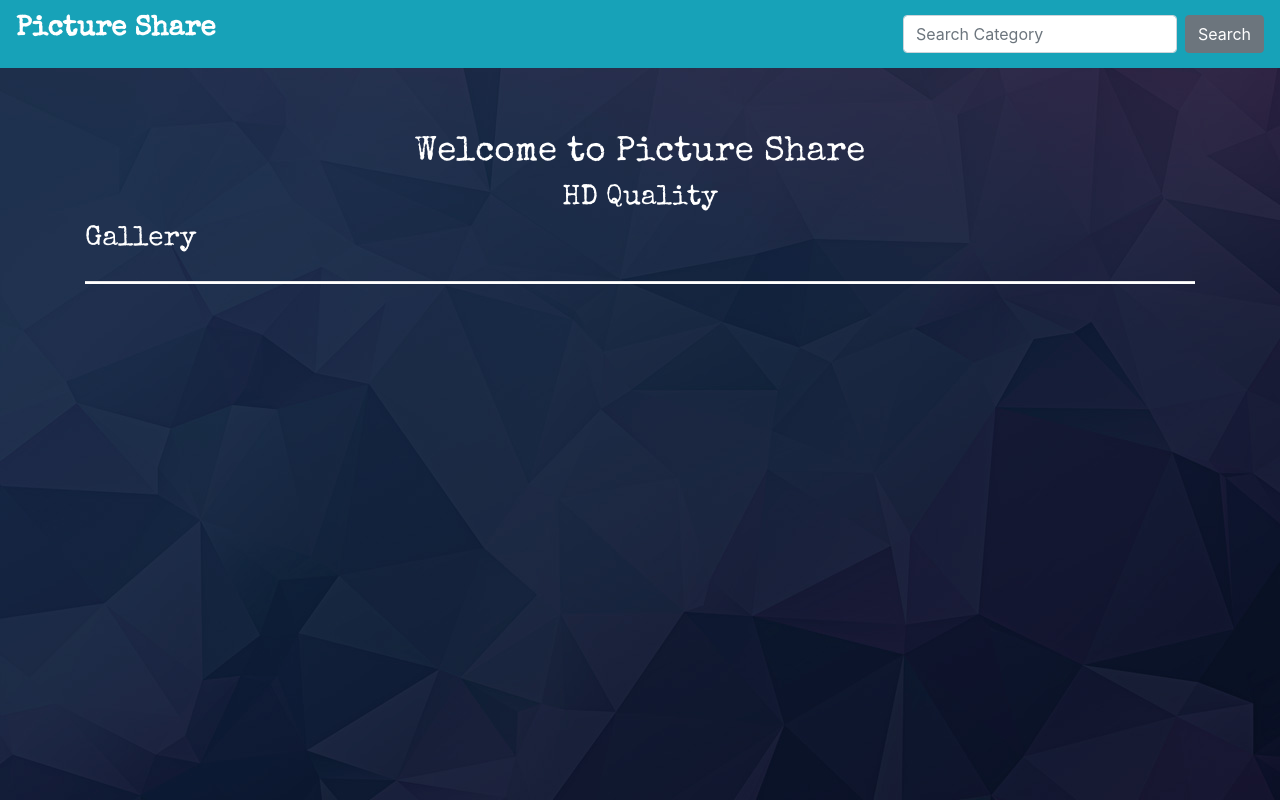
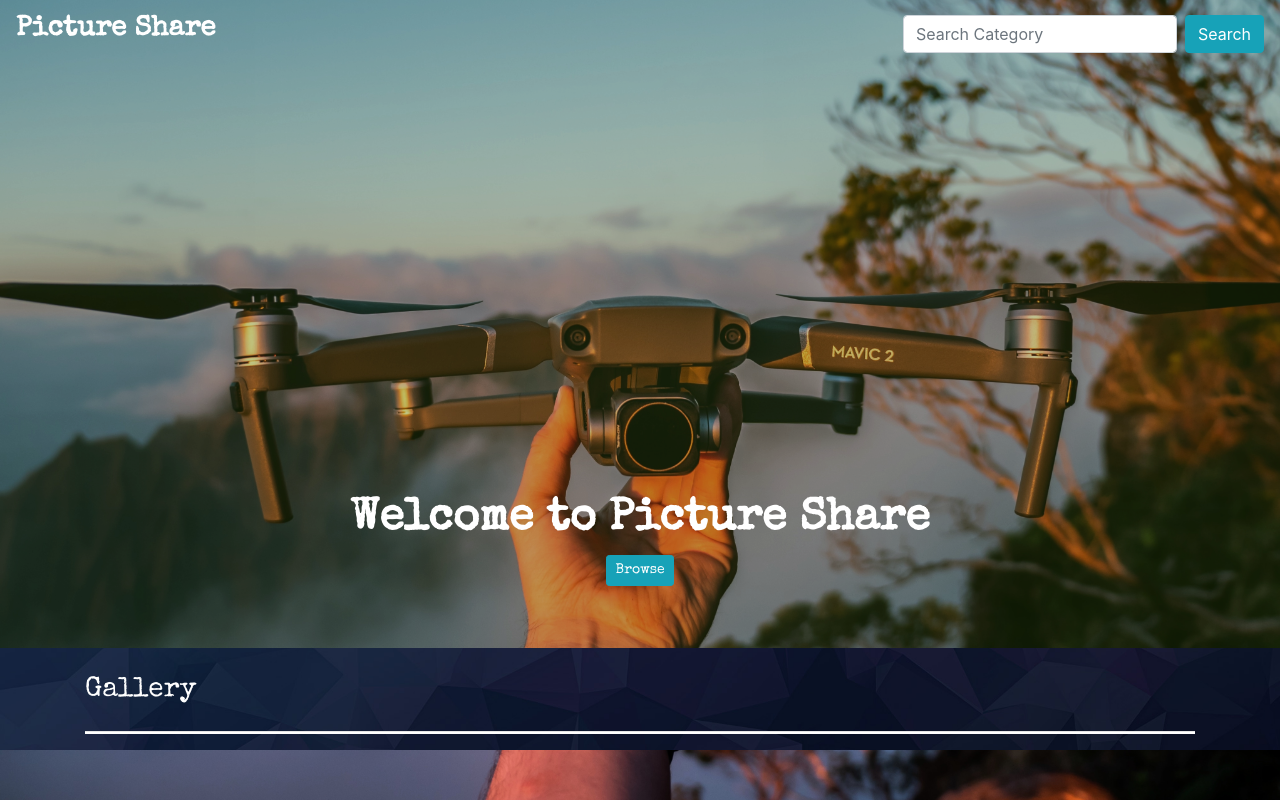
Before and after one commit to Owiti-Charles/Picture-Globe, a Django app: page / in a window 1280 px wide. Run offline with Django 3.2, Linux system fonts and the light colour scheme; data that the repository does not hold is empty; some libraries are stand-ins or nearby versions.

Commit message:
Apply mor styling to make the page more appealing to the user

```diff
--- a/pictures/templates/layouts.html
+++ b/pictures/templates/layouts.html
@@ -8,6 +8,7 @@
     function gtag(){dataLayer.push(arguments);}
     gtag('js', new Date());
     gtag('config', 'UA-144351462-1');
+
     </script>
     <meta charset="UTF-8">
     <meta name="viewport" content="width=device-width, initial-scale=1.0">
@@ -15,22 +16,34 @@
     <title>Picture Share</title>
     {% block styles %}
     <link rel="stylesheet" href="https://stackpath.bootstrapcdn.com/font-awesome/4.7.0/css/font-awesome.min.css">
-    <link href="https://fonts.googleapis.com/css?family=Special+Elite|Vollkorn|Yeseva+One&display=swap" rel="stylesheet">
-    <link rel="stylesheet" href="https://maxcdn.bootstrapcdn.com/bootstrap/4.0.0/css/bootstrap.min.css" integrity="sha384-Gn5384xqQ1aoWXA+058RXPxPg6fy4IWvTNh0E263XmFcJlSAwiGgFAW/dAiS6JXm" crossorigin="anonymous">
+    <link href="https://fonts.googleapis.com/css?family=Special+Elite|Vollkorn|Yeseva+One&display=swap"
+          rel="stylesheet">
+    <link rel="stylesheet" href="https://maxcdn.bootstrapcdn.com/bootstrap/4.0.0/css/bootstrap.min.css"
+          integrity="sha384-Gn5384xqQ1aoWXA+058RXPxPg6fy4IWvTNh0E263XmFcJlSAwiGgFAW/dAiS6JXm" crossorigin="anonymous">
     <link rel="stylesheet" href="{% static 'css/styles.css' %}">
     {% endblock %}
 </head>
 <body>
+<div class="overlay">
+
+
     {% include "navbar.html" %}
     {% block content %}
 
     {% endblock %}
 
     {% block scripts %}
-<script src="https://code.jquery.com/jquery-3.2.1.slim.min.js" integrity="sha384-KJ3o2DKtIkvYIK3UENzmM7KCkRr/rE9/Qpg6aAZGJwFDMVNA/GpGFF93hXpG5KkN" crossorigin="anonymous"></script>
-<script src="https://cdnjs.cloudflare.com/ajax/libs/popper.js/1.12.9/umd/popper.min.js" integrity="sha384-ApNbgh9B+Y1QKtv3Rn7W3mgPxhU9K/ScQsAP7hUibX39j7fakFPskvXusvfa0b4Q" crossorigin="anonymous"></script>
-<script src="https://maxcdn.bootstrapcdn.com/bootstrap/4.0.0/js/bootstrap.min.js" integrity="sha384-JZR6Spejh4U02d8jOt6vLEHfe/JQGiRRSQQxSfFWpi1MquVdAyjUar5+76PVCmYl" crossorigin="anonymous"></script>
+    <script src="https://code.jquery.com/jquery-3.2.1.slim.min.js"
+            integrity="sha384-KJ3o2DKtIkvYIK3UENzmM7KCkRr/rE9/Qpg6aAZGJwFDMVNA/GpGFF93hXpG5KkN"
+            crossorigin="anonymous"></script>
+    <script src="https://cdnjs.cloudflare.com/ajax/libs/popper.js/1.12.9/umd/popper.min.js"
+            integrity="sha384-ApNbgh9B+Y1QKtv3Rn7W3mgPxhU9K/ScQsAP7hUibX39j7fakFPskvXusvfa0b4Q"
+            crossorigin="anonymous"></script>
+    <script src="https://maxcdn.bootstrapcdn.com/bootstrap/4.0.0/js/bootstrap.min.js"
+            integrity="sha384-JZR6Spejh4U02d8jOt6vLEHfe/JQGiRRSQQxSfFWpi1MquVdAyjUar5+76PVCmYl"
+            crossorigin="anonymous"></script>
     <script src="{% static '/js/scripts.js'%}"></script>
     {% endblock %}
+</div>
 </body>
 </html>
--- a/pictures/templates/navbar.html
+++ b/pictures/templates/navbar.html
@@ -1,4 +1,4 @@
-<nav class="navbar navbar-expand-lg navbar-light bg-info">
+<nav class="navbar navbar-expand-lg navbar-light bg-transparent">
 <a class="navbar-brand text-white" href="/"><h3><strong>Picture Share</strong></h3></a>
   <button class="navbar-toggler" type="button" data-toggle="collapse" data-target="#navbarTogglerDemo02" aria-controls="navbarTogglerDemo02" aria-expanded="false" aria-label="Toggle navigation">
     <span class="navbar-toggler-icon"></span>
@@ -8,7 +8,7 @@
     </ul>
     <form class="form-inline my-2 my-md-0"  action="/search" role="search">
       <input class="form-control mr-sm-2" type="search" placeholder="Search Category" name="imagesearch" aria-label="Search">
-      <button class="btn btn-secondary btn-md my-2 my-sm-0" type="submit">Search</button>
+      <button class="btn btn-info btn-md my-2 my-sm-0" type="submit">Search</button>
     </form>
   </div>
 </nav>
--- a/pictures/templates/pictures/index.html
+++ b/pictures/templates/pictures/index.html
@@ -2,9 +2,15 @@
 
 
 {% block content %}
-<h2 class="text-center">Welcome to Picture Share</h2>
-<h3 class="text-center">HD Quality</h3>
+<div class="container-fluid landing">
+    <h2 class="text-center imagea">Welcome to Picture Share</h2>
+    <button href="" class="btn btn-sm btn-info image D-block mx-auto">Browse</button>
+</div>
+
+<div class="container-fluid boded">
     <div class="container">
+
+
         <div class="row">
             <div class="col-md-7">
                 <h3>Gallery </h3>
@@ -12,7 +18,8 @@
             <div class="col-md-5">
             <span id="locations">
                 {% for location in locations %}
-                    <a class="btn btn-outline-info btn-sm" id="btn" href="/location/{{location.name}}">{{location.name}}</a>
+                    <a class="btn btn-outline-info btn-sm" id="btn"
+                       href="/location/{{location.name}}">{{location.name}}</a>
                 {%endfor%}
              </span>
             </div>
@@ -38,13 +45,15 @@
                         <div class="modal-body">
                             <img src="{{image.image.url}}" alt="{{image.name}}" class="img-fluid">
                             <p class="imgdesc text-center">{{image.description}}</p>
-                        <span class="btn btn-sm btn-outline-success">{{image.category}}</span> <a href="/location/{{image.location}}" class="btn btn-sm btn-outline-info">{{image.location}}</a>
+                            <span class="btn btn-sm btn-outline-success">{{image.category}}</span> <a
+                                href="/location/{{image.location}}" class="btn btn-sm btn-outline-info">{{image.location}}</a>
                         </div>
                         <div class="modal-footer">
                             <input class="form-control input-lg" type="text"
                                    value="{{image.image.url}}" id="{{image.id}}.url">
                             <button class="btn btn-success btn-sm" onclick="copyLink('{{image.id}}.url')">Copy</button>
-                        <button type="button" class="btn btn-outline-danger btn-sm" data-dismiss="modal">Close</button>
+                            <button type="button" class="btn btn-outline-danger btn-sm" data-dismiss="modal">Close
+                            </button>
                         </div>
                     </div>
                 </div>
@@ -52,5 +61,6 @@
             {% endfor %}
         </div>
     </div>
+</div>
 
 {% endblock %}
--- a/static/css/styles.css
+++ b/static/css/styles.css
@@ -1,17 +1,38 @@
 h2 {
 color:white;
-margin-top:5%;
+margin-top:2%;
 font-size:35px;
 font-family: 'Special Elite', cursive;
 }
-
+.boded{
+background-image:url(/static/images/bg.jpeg);
+padding-top:2%;
+background-repeat:no-repeat;
+background-position:center;
+background-size:cover;
+}
+.overlay{
+background-color:rgba(49, 83, 15,0.3);
+}
+.imagea{
+margin-top:34%;
+font-size:45px;
+font-weight:bolder;
+}
+.image{
+font-family: 'Special Elite', cursive;
+margin-bottom:5%;
+}
 body{
-background-image:url(/static/images/bg.jpeg);
+background-image:url(/static/images/g.jpg);
 background-attachment:fixed;
+background-repeat:no-repeat;
+background-position:center;
+background-size:cover;
 }
 
 .modalcard{
-background-color:rgba(10,10,10,0.9);
+background-color:rgba(10,10,10,0.8);
 color:white;
 padding:3%;
 border:none;
```
Also changed, not shown: static/images/g.jpg (added). Lines whose indentation alone changed are shown as unchanged.
